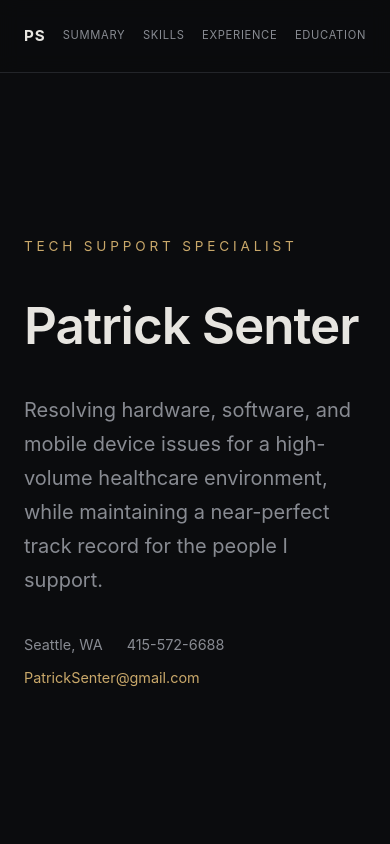
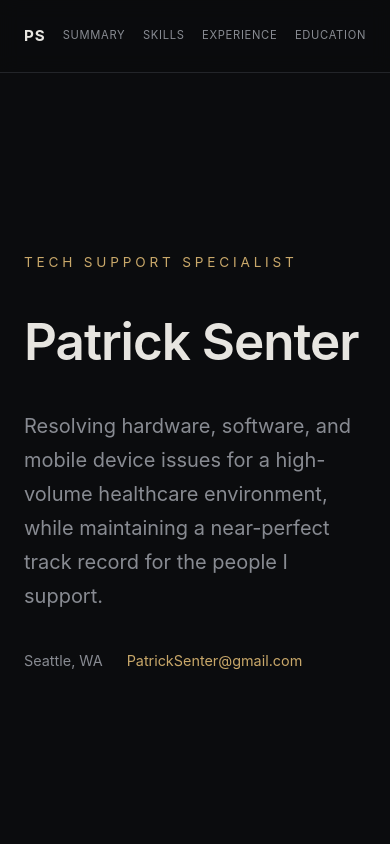
Before and after one commit to patricksenter/patricksenter.github.io, a React (Vite) app: page / in a window 390 px wide. Shown: the top 844 px of the page. Built offline with nearby package versions, Linux system fonts and the light colour scheme.

Commit message:
Remove phone number from hero contact info

```diff
--- a/src/App.jsx
+++ b/src/App.jsx
@@ -27,7 +27,6 @@ function App() {
           </p>
           <div className="contact">
             <span>Seattle, WA</span>
-            <span>415-572-6688</span>
             <a href="mailto:PatrickSenter@gmail.com">PatrickSenter@gmail.com</a>
           </div>
         </FadeIn>
```
